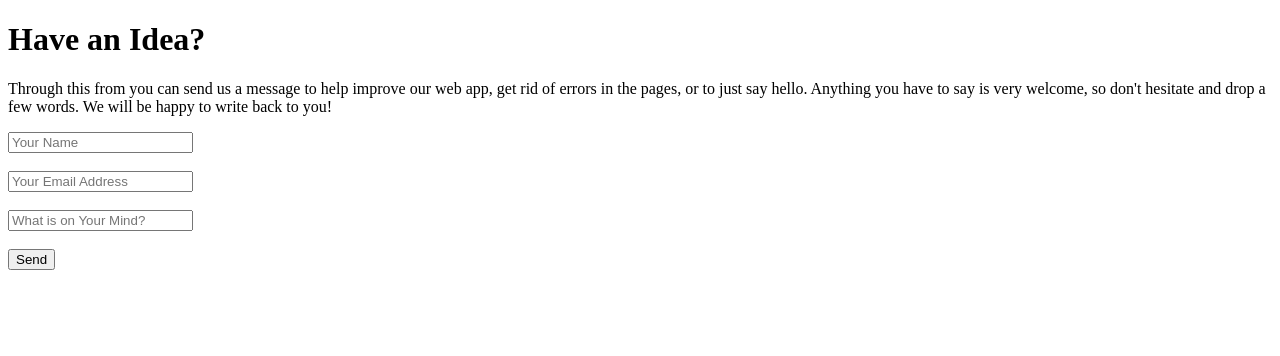
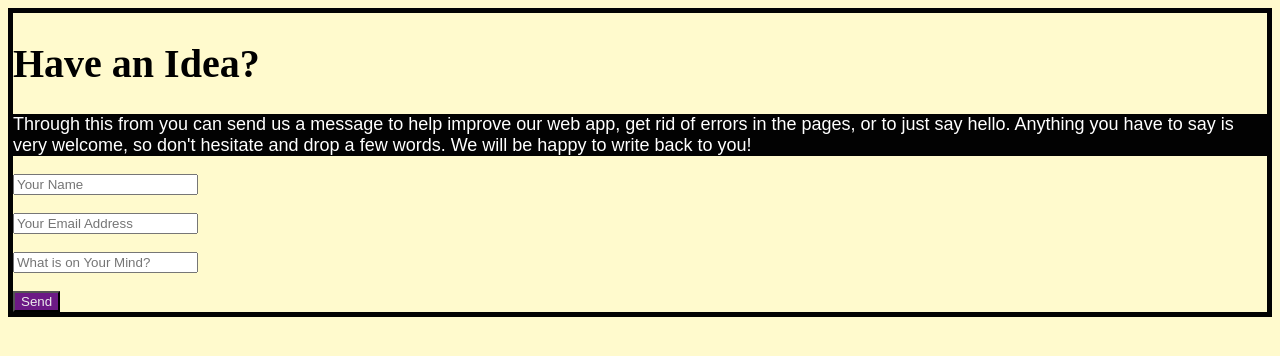
Before and after one commit to alinawaz04/js-zero-to-expert, a plain HTML site: page index.html in a window 1280 px wide. Drawn offline with Linux system fonts and the light colour scheme.

Commit message:
complete assignment

```diff
--- a/index.html
+++ b/index.html
@@ -4,18 +4,24 @@
     <meta charset="UTF-8" />
     <meta http-equiv="X-UA-Compatible" content="IE=edge" />
     <meta name="viewport" content="width=device-width, initial-scale=1.0" />
+    <style>
+      body {
+        background-color: lemonchiffon;
+      }
+    </style>
+    <link rel="stylesheet" href="style.css" />
     <title>Submit Your Idea</title>
   </head>
   <body>
-    <h1>Have an Idea?</h1>
-    <p class="description">
-      Through this from you can send us a message to help improve our web app,
-      get rid of errors in the pages, or to just say hello. Anything you have to
-      say is very welcome, so don't hesitate and drop a few words. We will be
-      happy to write back to you!
-    </p>
+    <form id="idea-form">
+      <h1>Have an Idea?</h1>
+      <p class="description">
+        Through this from you can send us a message to help improve our web app,
+        get rid of errors in the pages, or to just say hello. Anything you have
+        to say is very welcome, so don't hesitate and drop a few words. We will
+        be happy to write back to you!
+      </p>
 
-    <form id="idea-form">
       <input type="text" placeholder="Your Name" />
       <br />
       <br />
--- /dev/null
+++ b/style.css
@@ -0,0 +1,19 @@
+h1 {
+  font-size: 40px;
+}
+
+#idea-form {
+  border: 5px solid #020202;
+}
+
+#idea-form p {
+  color: white;
+  font-family: Arial;
+  font-size: 18px;
+  background-color: #020202;
+}
+
+#idea-form button {
+  background-color: rgb(108, 25, 133);
+  color: #ecebeb;
+}
```
